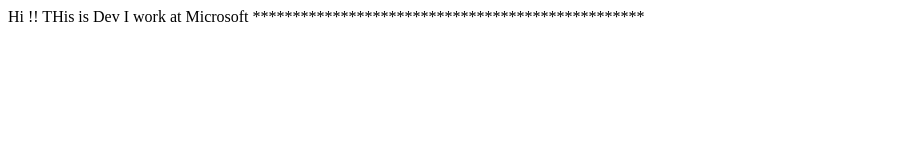
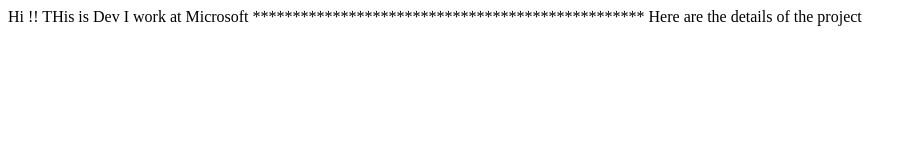
Before and after one commit to DevSingh10/demo1, a plain HTML site: page index.html in a window 1280 px wide. Shown: the whole page, without its empty margins (0-917 px from the left). Drawn offline with Linux system fonts and the light colour scheme.

Commit message:
docs - update details

```diff
--- a/index.html
+++ b/index.html
@@ -12,5 +12,7 @@
     Hi !! THis is Dev
     I work at Microsoft
     *************************************************
+
+    Here are the details of the project
 </body>
 </html>
```
